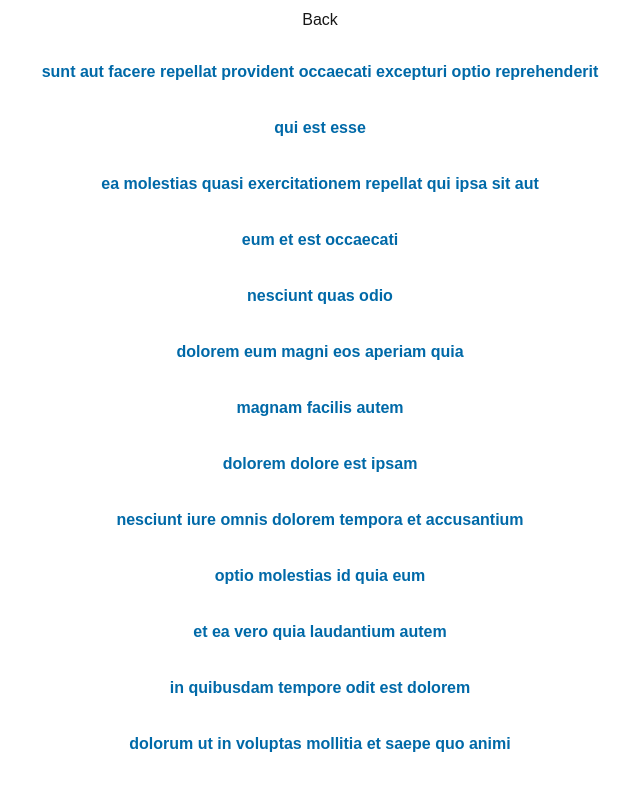
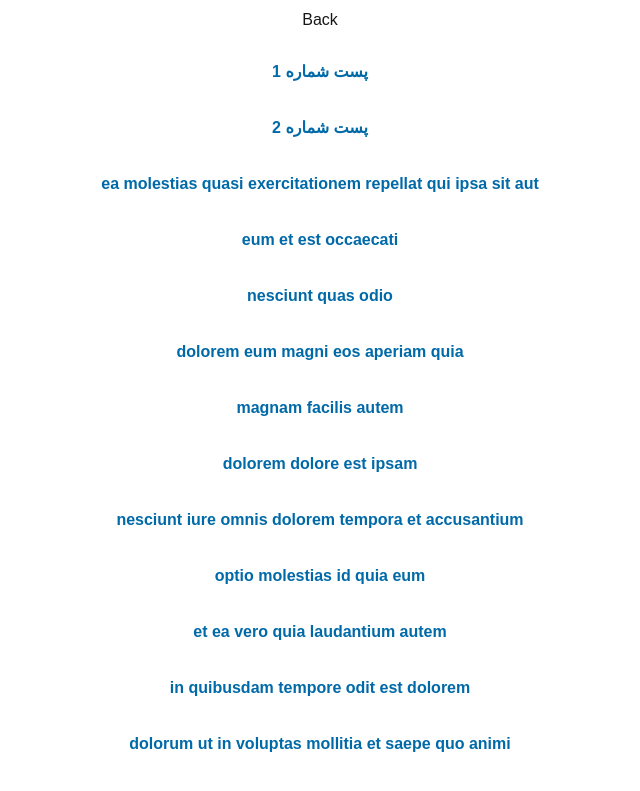
Before and after one commit to Ebrahimim29/App-Router-Project-NextJs-, a Next.js app: page /posts in a window 1280 px wide. Shown: the top 791 px of the page, without its empty margins (320-960 px from the left). Built offline with nearby package versions, Linux system fonts and the light colour scheme; data requests are answered from the project's data file.

Commit message:
Time Based Revalidate

```diff
--- a/app/posts/[postId]/page.jsx
+++ b/app/posts/[postId]/page.jsx
@@ -17,6 +17,7 @@ const getPostsService = async (postId) => {
     return post
 }
 
+export const revalidate = 30
 
 const Page = async ({ params }) => {
 
--- a/app/posts/page.jsx
+++ b/app/posts/page.jsx
@@ -3,7 +3,11 @@ import ListGroupItemLink from "../components/ListGroupItemLink";
 import BackButton from "../components/BackButton";
 
 const getPostsService = async () => {
-    const res = await fetch('http://localhost:4000/posts')
+    const res = await fetch('http://localhost:4000/posts', {
+        next: {
+            revalidate: 10
+        }
+    })
     const posts = await res.json()
     return posts
 }
--- a/db.json
+++ b/db.json
@@ -3,13 +3,13 @@
     {
       "userId": 1,
       "id": 1,
-      "title": "sunt aut facere repellat provident occaecati excepturi optio reprehenderit",
+      "title": "پست شماره 1",
       "body": "quia et suscipit\nsuscipit recusandae consequuntur expedita et cum\nreprehenderit molestiae ut ut quas totam\nnostrum rerum est autem sunt rem eveniet architecto"
     },
     {
       "userId": 1,
       "id": 2,
-      "title": "qui est esse",
+      "title": "پست شماره 2",
       "body": "est rerum tempore vitae\nsequi sint nihil reprehenderit dolor beatae ea dolores neque\nfugiat blanditiis voluptate porro vel nihil molestiae ut reiciendis\nqui aperiam non debitis possimus qui neque nisi nulla"
     },
     {
```
